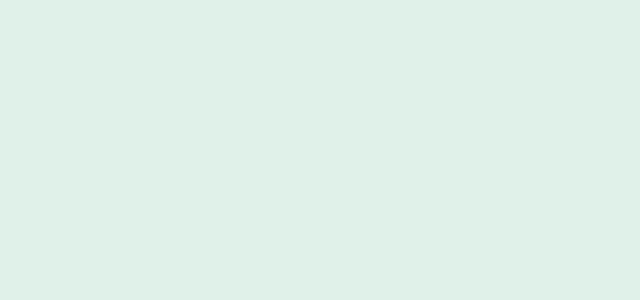
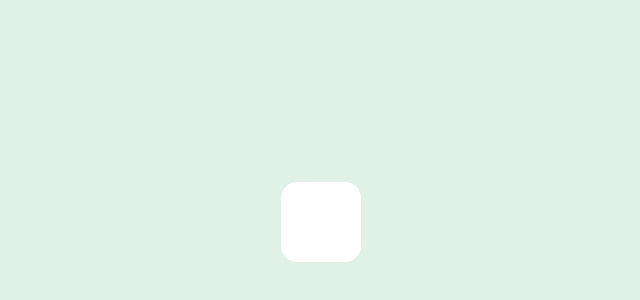
Before and after one commit to moustafaessam/Form, a React (Vite) app: page / in a window 1280 px wide. Shown: the part 178-478 px from the top of the page, without its empty margins (319-959 px from the left). Built offline with nearby package versions, Linux system fonts and the light colour scheme.

Commit message:
added main container component

```diff
--- a/src/App.tsx
+++ b/src/App.tsx
@@ -1,9 +1,20 @@
+import styled from "styled-components";
 import { GlobalStyle } from "./GlobalStyle";
+
+const StyledMainContainer = styled.form`
+  background-color: var(--white);
+  padding: 4rem;
+  border-radius: 1.6rem;
+  @media (max-width: 620px) {
+    padding: 2.4rem;
+  }
+`;
 
 export default function App() {
   return (
     <>
       <GlobalStyle />
+      <StyledMainContainer></StyledMainContainer>
     </>
   );
 }
--- a/src/GlobalStyle.ts
+++ b/src/GlobalStyle.ts
@@ -33,4 +33,10 @@ export const GlobalStyle = createGlobalStyle`
   body {
     background-color: var(--green-200);
   }
+  #root {
+    display: flex;
+    align-items: center;
+    justify-content: center;
+    min-height: 100vh;
+  }
 `;
--- /dev/null
+++ b/src/components/Title.tsx
@@ -0,0 +1,3 @@
+export default function Title() {
+  return <div></div>;
+}
```
